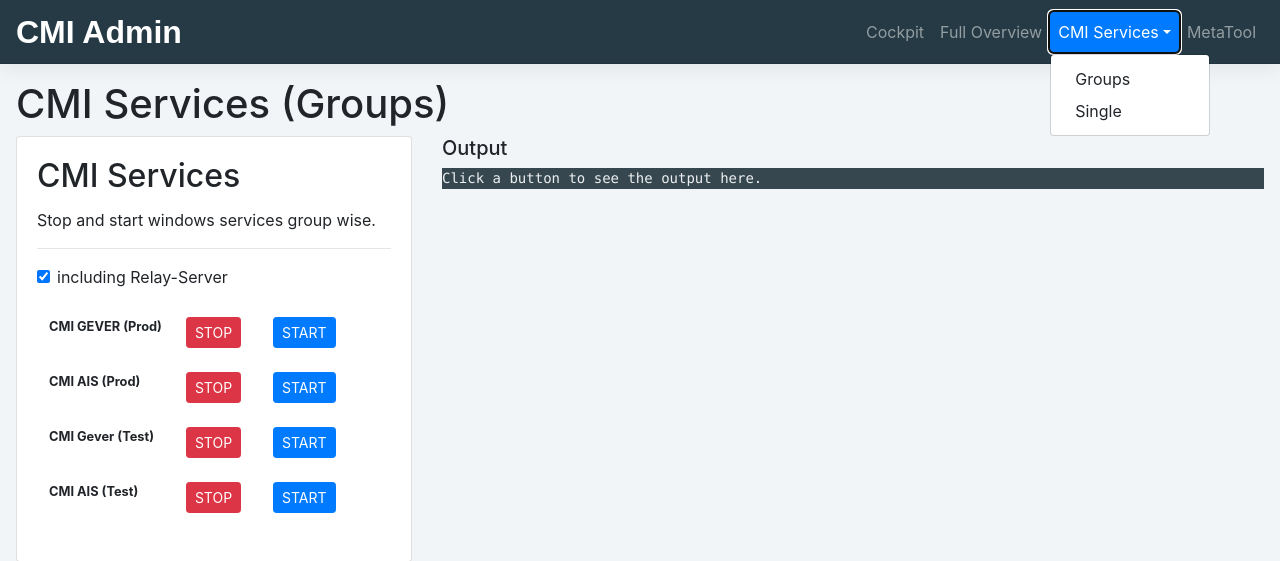
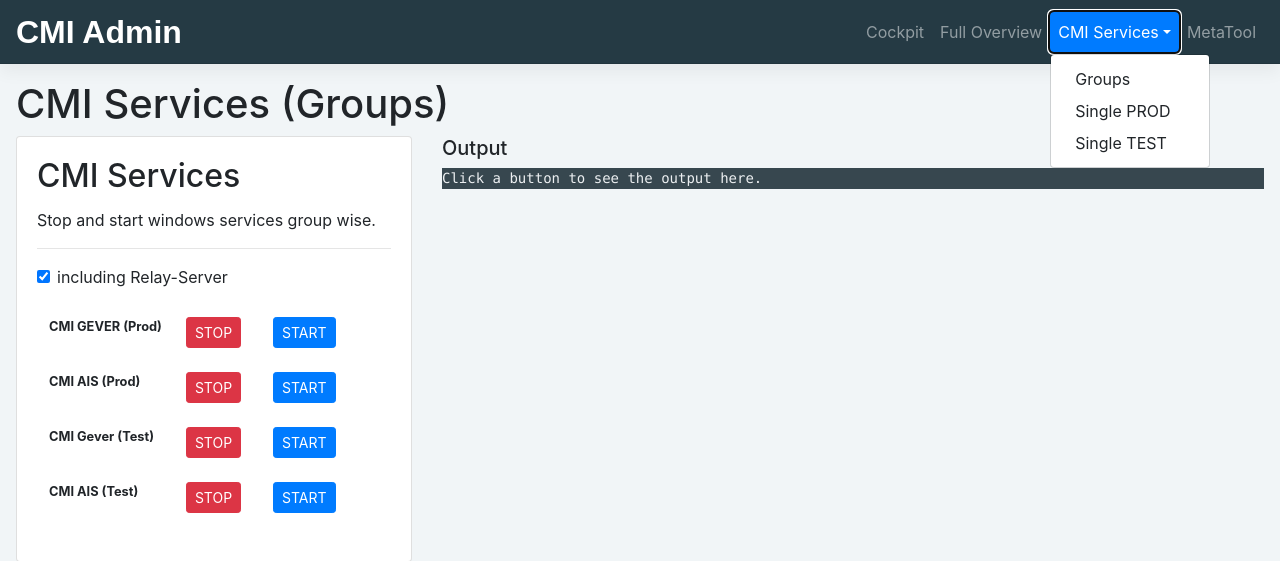
Before and after one commit to rogrut-uzh/cmi-administration-webapp, a Flask app: template templates/services.html in a window 1280 px wide, after a click on "CMI Services". Shown: the top 561 px of the page. Run offline with Flask 3, Linux system fonts and the light colour scheme; the template is opened without the code that fills it, so the values that code supplies are empty; some libraries are stand-ins or nearby versions.

Commit message:
split services into the 2 environments

```diff
--- a/app.py
+++ b/app.py
@@ -60,10 +60,15 @@ def fulloverview():
 def services():
     return render_template('services.html', active_page='services')
 
-@app.route('/services-single')
+@app.route('/services-single-prod')
 @requires_auth
-def services_single():
-    return render_template('services-single.html', active_page='services-single')
+def services_single_prod():
+    return render_template('services-single-prod.html', active_page='services-single-prod')
+
+@app.route('/services-single-test')
+@requires_auth
+def services_single_test():
+    return render_template('services-single-test.html', active_page='services-single-test')
 
 @app.route('/metatool')
 @requires_auth
@@ -270,11 +275,13 @@ def run_script_services_stream():
 #
 @app.route('/run-script-services-single-stream')
 def run_script_services_single_stream():
+    env = request.args.get('env')
     ps_command = [
         'pwsh',
         '-NoProfile',
         '-File',
-        'D:\\gitlab\\cmi-administration-webapp\\pwsh\\cmi-stop-start-services-webapp-single.ps1'
+        'D:\\gitlab\\cmi-administration-webapp\\pwsh\\cmi-stop-start-services-webapp-single.ps1',
+        '-Env', f"{env}",
     ]
     try:
         result = subprocess.run(ps_command, capture_output=True, text=True, encoding='utf-8', errors='replace')
--- a/static/js/services-single.js
+++ b/static/js/services-single.js
@@ -7,7 +7,7 @@ function getServicesStatus() {
     // Zeige den Spinner, falls er nicht sichtbar ist
     document.getElementById("loading").style.display = "block";
 
-    fetch('/run-script-services-single-stream')
+    fetch('/run-script-services-single-stream?env='+env)
         .then(response => response.json())
         .then(data => {
             // data ist ein Array mit den Endpunkt-Daten
--- a/templates/base.html
+++ b/templates/base.html
@@ -31,7 +31,8 @@
             <a class="nav-link {% if active_page in ['services', 'services-single'] %}active{% endif %} dropdown-toggle" href="#" id="navbarServicesLink" role="button" data-toggle="dropdown" aria-haspopup="true" aria-expanded="false">CMI Services</a>
             <div class="dropdown-menu" aria-labelledby="navbarServicesLink">
               <a class="dropdown-item" href="/services">Groups</a>
-              <a class="dropdown-item" href="/services-single">Single</a>
+              <a class="dropdown-item" href="/services-single-prod">Single PROD</a>
+              <a class="dropdown-item" href="/services-single-test">Single TEST</a>
             </div>
           </li>
           <li class="nav-item">
--- a/templates/services-single.html
+++ b/templates/services-single-prod.html
@@ -1,6 +1,6 @@
 {% extends 'base.html' %}
 
-{% block title %}CMI Services (Single){% endblock %}
+{% block title %}CMI Services (Single) - PROD{% endblock %}
 
 {% block content %}
 
@@ -8,7 +8,7 @@
 
     <div class="col p-2">
 
-	    <h1>CMI Services (Single)</h1>
+	    <h1>CMI Services (Single) - PROD</h1>
 
 		<!-- Loading Spinner -->
 		<div id="loading" class="text-center my-3">
@@ -25,6 +25,7 @@
 
 </div>
 
+<script>const env = "prod";</script>
 <script src="{{ url_for('static', filename='js/services-single.js') }}"></script>
 
 {% endblock %}
```
Also changed, not shown: templates/services-single-test.html (added, +31 -0 lines), 1 other file.
